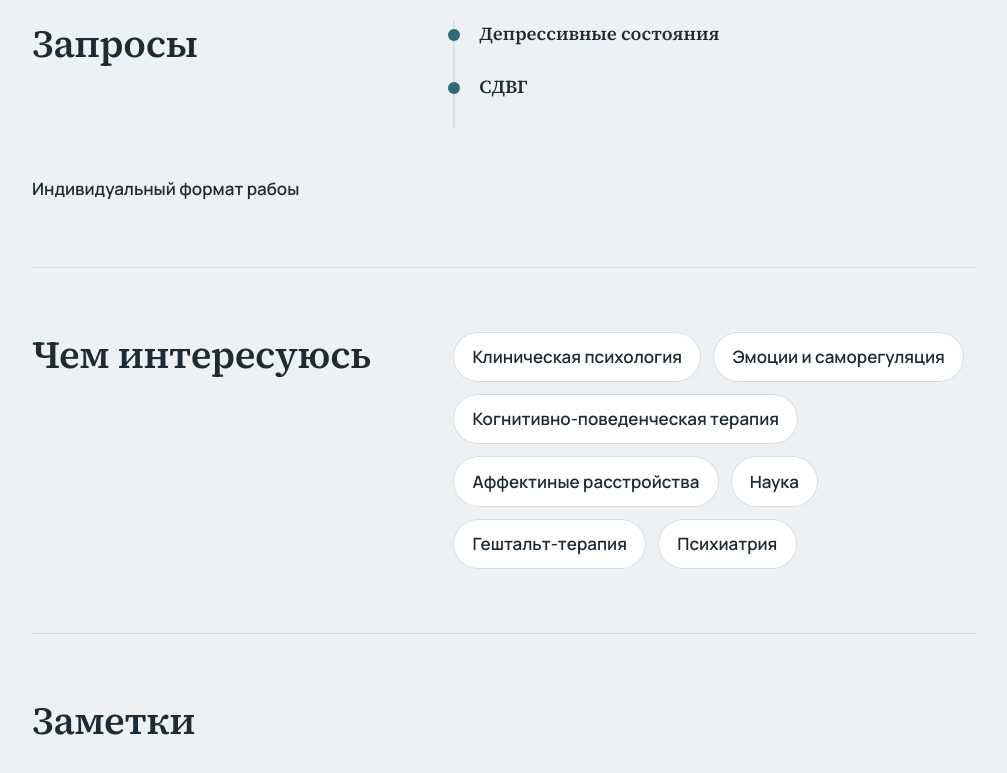
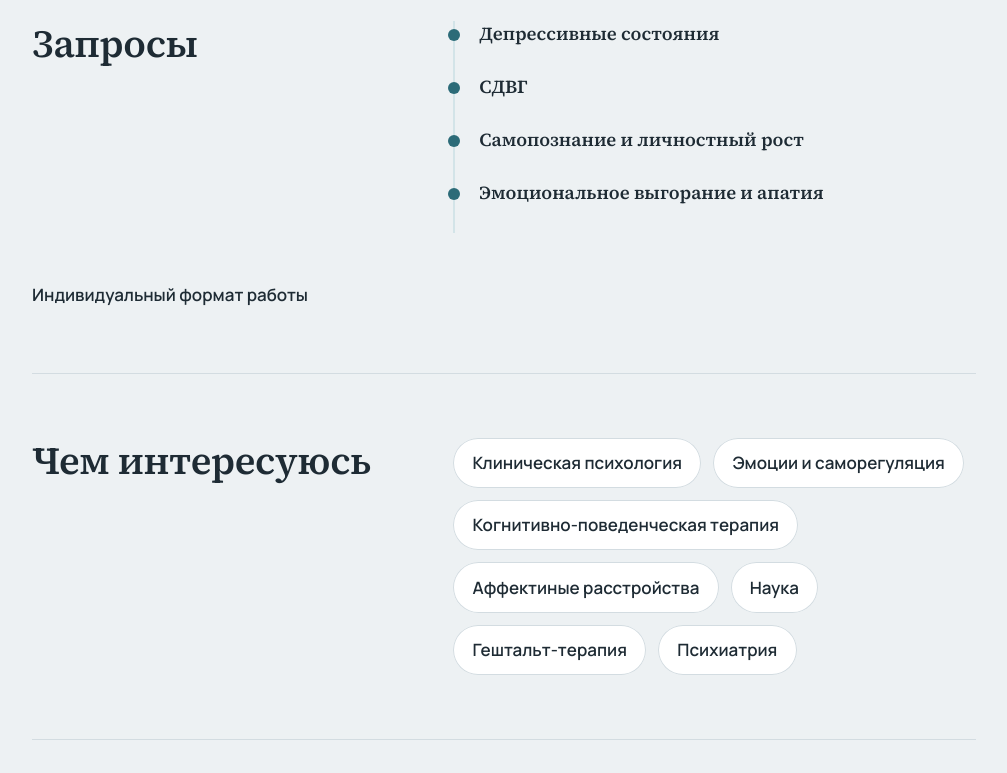
Before and after one commit to nastickly/my_site, a plain HTML site: page index.html in a window 1280 px wide. Shown: the part 1400-2173 px from the top of the page, without its empty margins (136-1143 px from the left). Drawn offline with Linux system fonts and the light colour scheme.

Commit message:
что изменила

```diff
--- a/index.html
+++ b/index.html
@@ -142,9 +142,11 @@ footer{padding:2rem 0 3rem;color:var(--muted);font-size:.9rem;border-top:1px sol
         <ol class="timeline">
           <li><b>Депрессивные состояния </span></li>
           <li><b>СДВГ </span></li>
+          <li><b>Самопознание и личностный рост</span></li>
+          <li><b>Эмоциональное выгорание и апатия </span></li>
         </ol>
       </div>
-      <b>Индивидуальный формат рабоы</b>
+      <b>          Индивидуальный формат работы</b>
     </section>
 
     <section id="topics">
```
